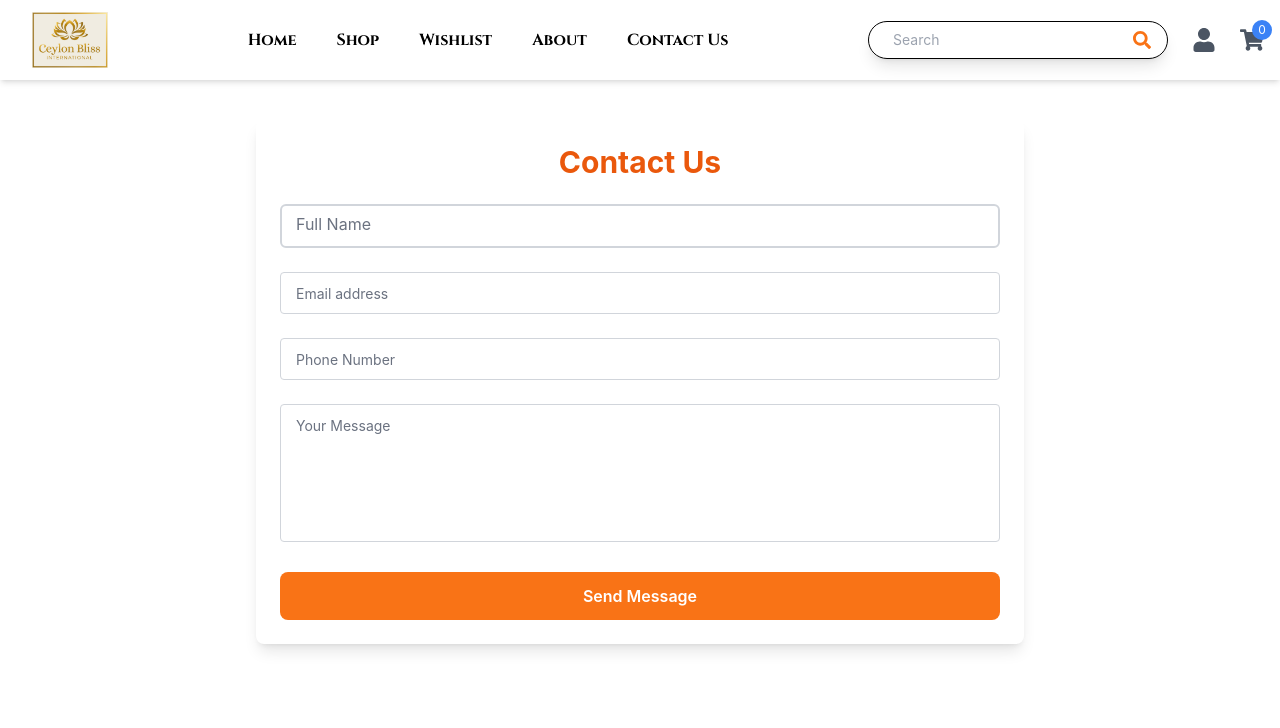
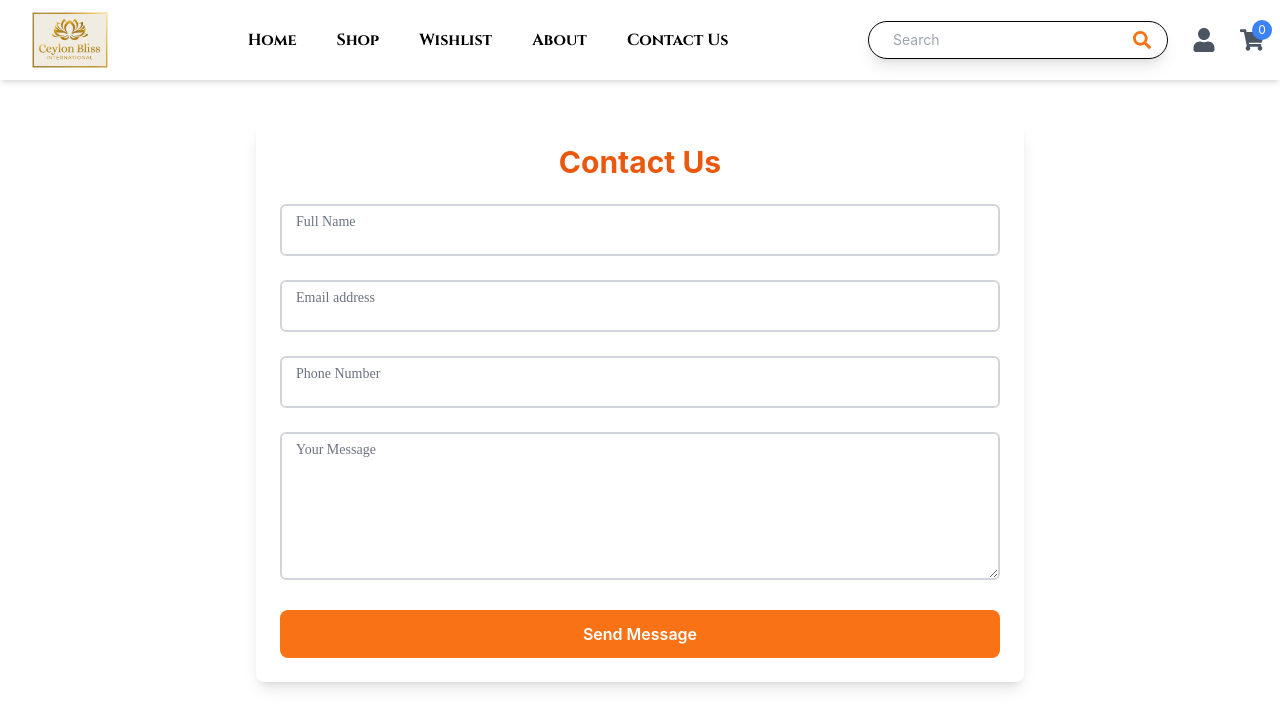
Before and after one commit to Hiruna-SP/Ceylon-Bliss-International, a React (Create React App) app in the folder client/: page /Contactus in a window 1280 px wide. Shown: the top 728 px of the page. Built offline with nearby package versions, Linux system fonts and the light colour scheme; a web font is replaced by a local one.

Commit message:
Updated the input fields as outlined text fields

```diff
--- a/client/src/pages/ContactUs.js
+++ b/client/src/pages/ContactUs.js
@@ -34,14 +34,14 @@ const ContactUs = () => {
             value={formData.name}
             onChange={handleChange}
             required
-            className="w-full bg-white text-black border-2 border-gray-300 rounded-md px-4 py-2 peer focus:outline-none focus:ring-2 focus:ring-orange-500"
+            className="w-full bg-white font-poppins text-black border-2 border-gray-300 rounded-md px-4 py-3 peer focus:outline-none focus:ring-2 focus:ring-orange-500"
             placeholder=" "
           />
           <label
             htmlFor="name"
-            className="absolute text-gray-500 bg-white px-1 transition-all duration-300 transform top-0 left-3
-                      text-sm peer-placeholder-shown:text-base peer-placeholder-shown:translate-y-2
-                      peer-focus:text-10px peer-focus:-translate-y-3"
+            className="absolute left-3 font-merriweather top-2 bg-white px-1 text-sm text-gray-500 transition-all duration-300
+      peer-focus:top-[-12px] peer-focus:text-lg
+      peer-valid:top-[-12px] peer-valid:text-md"
           >
             Full Name
           </label>
@@ -57,12 +57,14 @@ const ContactUs = () => {
             value={formData.email}
             onChange={handleChange}
             required
-            className="w-full border border-gray-300 rounded px-4 py-2 focus:outline-none focus:ring-2 focus:ring-orange-400 peer transition-all duration-300"
+            className="w-full bg-white font-poppins text-black border-2 border-gray-300 rounded-md px-4 py-3 peer focus:outline-none focus:ring-2 focus:ring-orange-500"
             placeholder=" "
           />
           <label
             htmlFor="email"
-            className="absolute text-sm text-gray-500 duration-300 transform -translate-y-6 scale-75 top-3 left-4 peer-placeholder-shown:scale-100 peer-placeholder-shown:translate-y-0 peer-focus:-translate-y-6 peer-focus:scale-75"
+            className="absolute left-3 font-merriweather top-2 bg-white px-1 text-sm text-gray-500 transition-all duration-300
+      peer-focus:top-[-12px] peer-focus:text-lg
+      peer-valid:top-[-12px] peer-valid:text-md"
           >
             Email address
           </label>
@@ -77,12 +79,14 @@ const ContactUs = () => {
             value={formData.phonenumber}
             onChange={handleChange}
             required
-            className="w-full border border-gray-300 rounded px-4 py-2 focus:outline-none focus:ring-2 focus:ring-orange-400 peer transition-all duration-300"
+            className="w-full bg-white font-poppins text-black border-2 border-gray-300 rounded-md px-4 py-3 peer focus:outline-none focus:ring-2 focus:ring-orange-500"
             placeholder=" "
           />
           <label
             htmlFor="phonenumber"
-            className="absolute text-sm text-gray-500 duration-300 transform -translate-y-6 scale-75 top-3 left-4 peer-placeholder-shown:scale-100 peer-placeholder-shown:translate-y-0 peer-focus:-translate-y-6 peer-focus:scale-75"
+            className="absolute left-3 font-merriweather top-2 bg-white px-1 text-sm text-gray-500 transition-all duration-300
+      peer-focus:top-[-12px] peer-focus:text-lg
+      peer-valid:top-[-12px] peer-valid:text-md"
           >
             Phone Number
           </label>
@@ -97,12 +101,14 @@ const ContactUs = () => {
             value={formData.message}
             onChange={handleChange}
             required
-            className="w-full border border-gray-300 rounded px-4 py-2 focus:outline-none focus:ring-2 focus:ring-orange-400 peer resize-none transition-all duration-300"
+            className="w-full bg-white font-poppins text-black border-2 border-gray-300 rounded-md px-4 py-3 peer focus:outline-none focus:ring-2 focus:ring-orange-500"
             placeholder=" "
           ></textarea>
           <label
             htmlFor="message"
-            className="absolute text-sm text-gray-500 duration-300 transform -translate-y-6 scale-75 top-3 left-4 peer-placeholder-shown:scale-100 peer-placeholder-shown:translate-y-0 peer-focus:-translate-y-6 peer-focus:scale-75"
+            className="absolute left-3 font-merriweather top-2 bg-white px-1 text-sm text-gray-500 transition-all duration-300
+      peer-focus:top-[-12px] peer-focus:text-lg
+      peer-valid:top-[-12px] peer-valid:text-md"
           >
             Your Message
           </label>
```
